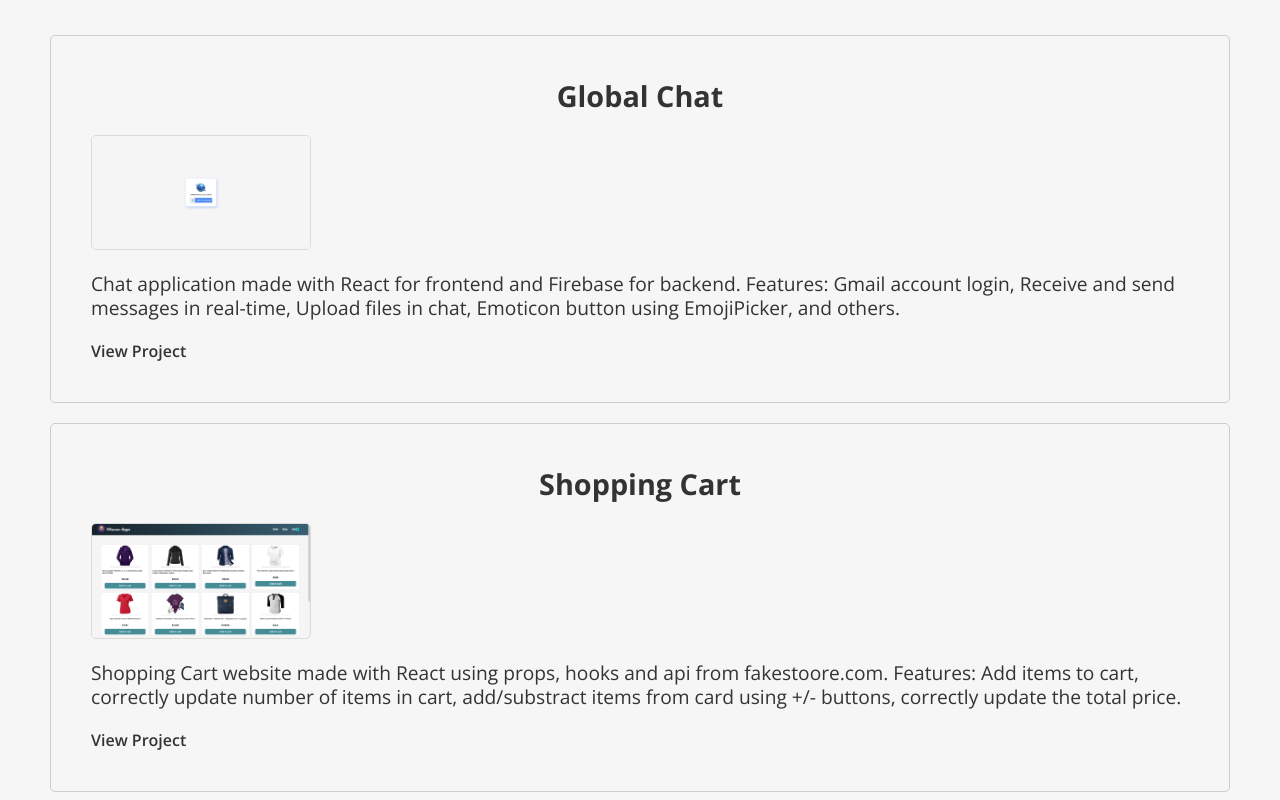
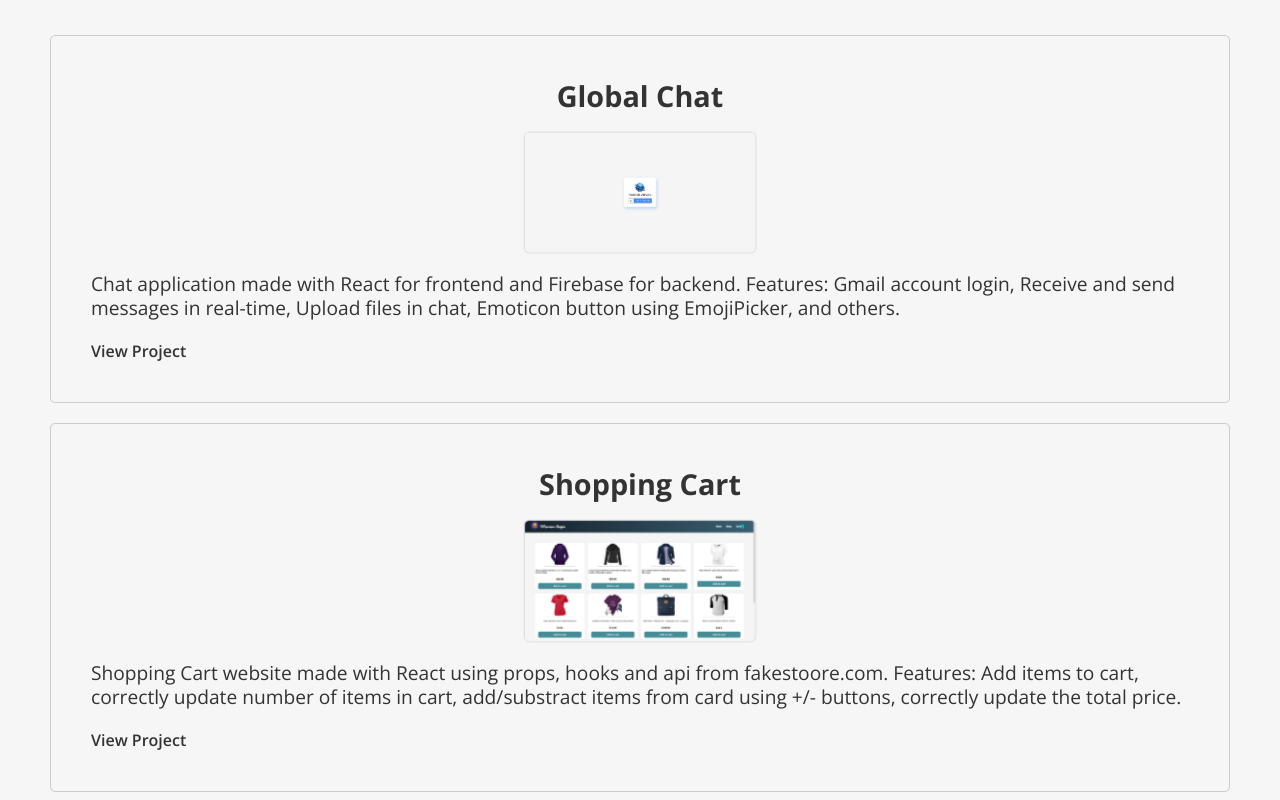
Before and after one commit to stefanpython/portofolio, a React (Create React App) app: page / in a window 1280 px wide. Shown: the part 1120-1920 px from the top of the page. Built offline with nearby package versions, Linux system fonts and the light colour scheme.

Commit message:
Add animation to project images

```diff
--- a/src/App.css
+++ b/src/App.css
@@ -270,7 +270,23 @@ li {
 
 #projects img {
   width: 20%;
-  /* margin-left: 40%; */
+  margin-left: 40%;
   border: 1px solid rgb(219, 219, 219);
   border-radius: 5px;
 }
+
+#projects img {
+  animation: pulse 4s ease-in-out infinite;
+}
+
+@keyframes pulse {
+  0% {
+    transform: scale(1);
+  }
+  50% {
+    transform: scale(1.1);
+  }
+  100% {
+    transform: scale(1);
+  }
+}
```
